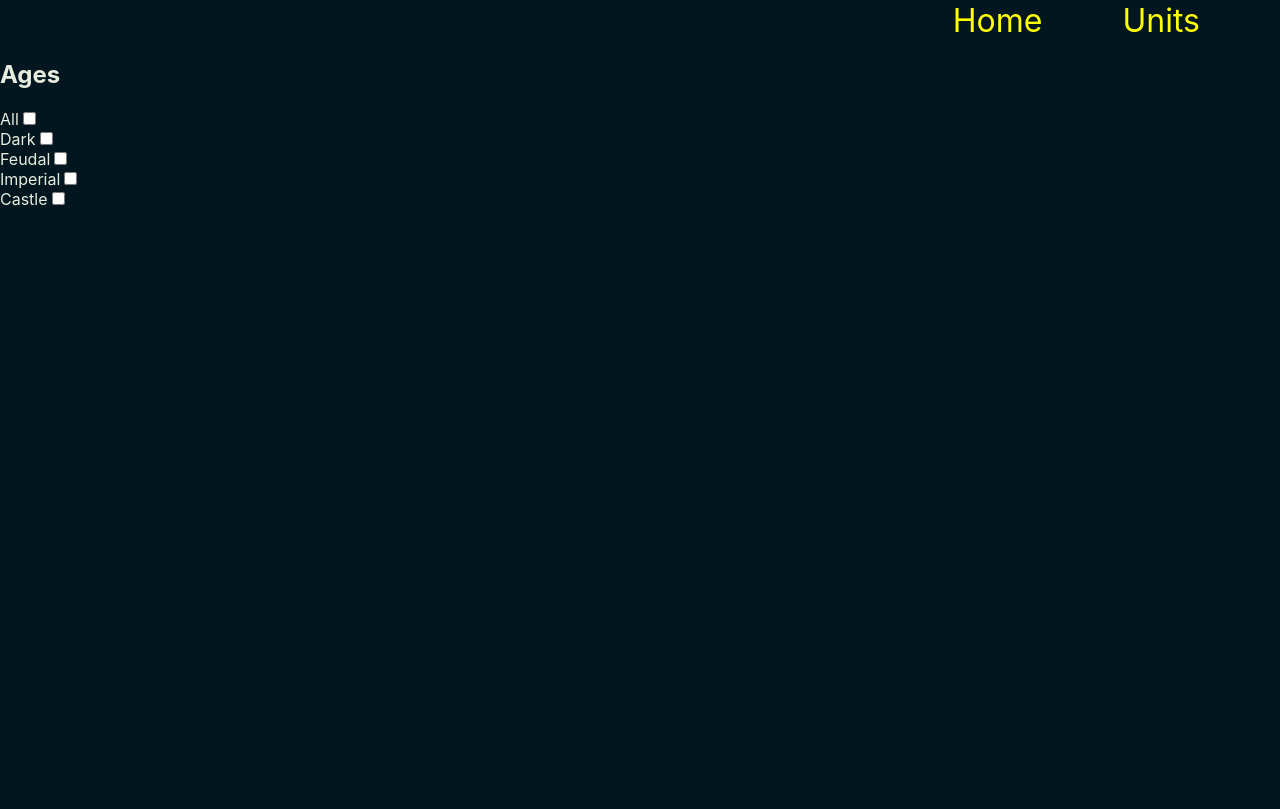
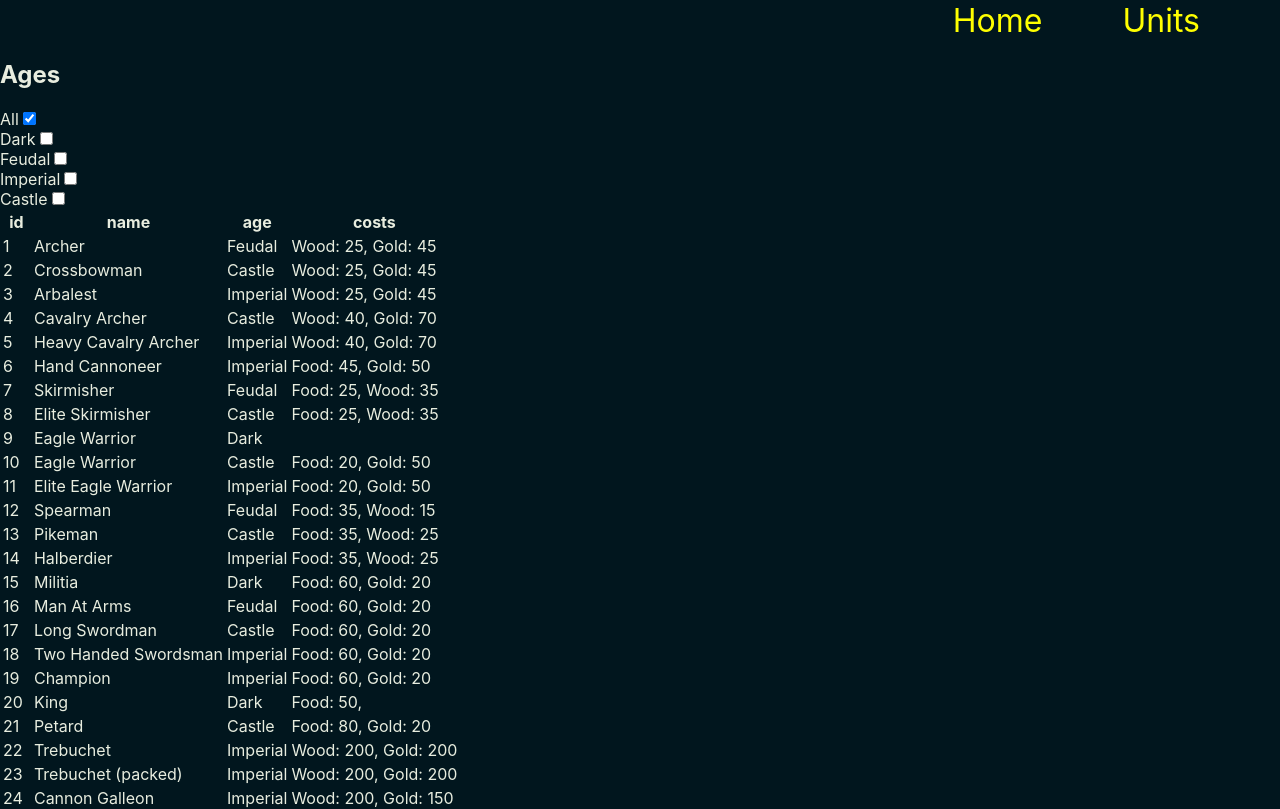
Before and after one commit to Maxlous/ageofempires-units, a React (Create React App) app: page /units in a window 1280 px wide. Shown: the top 809 px of the page. Built offline with nearby package versions, Linux system fonts and the light colour scheme.

Commit message:
Table item and Unit Table components created, displaying the units

```diff
--- a/src/components/Ages.js
+++ b/src/components/Ages.js
@@ -1,14 +1,37 @@
+import { useState, useEffect } from "react";
 import { filterAccordingToAge, removeAge } from "../redux/actions";
 import { useDispatch } from "react-redux";
 
 const Ages = () => {
+  const [isAllSelected, setIsAllSelected] = useState(true);
   const dispatch = useDispatch();
 
+  useEffect(() => {
+    if (isAllSelected) {
+      dispatch(filterAccordingToAge("All"));
+    }
+  });
+
   const handleCheck = (e) => {
-    if (e.target.checked) {
+    if (e.target.checked && isAllSelected) {
+      setIsAllSelected(false);
+      dispatch(removeAge("Remove", "All"));
+      dispatch(filterAccordingToAge(e.target.value));
+    }
+    if (e.target.checked && !isAllSelected) {
       dispatch(filterAccordingToAge(e.target.value));
     } else {
       dispatch(removeAge("Remove", e.target.value));
+    }
+  };
+
+  const handleAll = (e) => {
+    if (e.target.checked) {
+      setIsAllSelected(false);
+      dispatch(removeAge("Remove", "All"));
+    } else {
+      dispatch(removeAge("Remove", "All"));
+      setIsAllSelected(true);
     }
   };
 
@@ -17,7 +40,17 @@ const Ages = () => {
       <h2>Ages</h2>
       <div>
         <label htmlFor="all">All</label>
-        <input onChange={handleCheck} type="checkbox" value="All" id="all" />
+        {isAllSelected ? (
+          <input
+            onChange={handleAll}
+            type="checkbox"
+            value="All"
+            id="all"
+            defaultChecked
+          />
+        ) : (
+          <input onChange={handleAll} type="checkbox" value="All" id="all" />
+        )}
       </div>
       <div>
         <label htmlFor="dark">Dark</label>
--- /dev/null
+++ b/src/components/TableItem.js
@@ -0,0 +1,17 @@
+const TableItem = ({ id, name, age, costs }) => {
+  return (
+    <tr>
+      <td>{id}</td>
+      <td>{name}</td>
+      <td>{age}</td>
+      <td>
+        {costs &&
+          Object.entries(costs).map(([key, value], index) => {
+            return `${key}: ${value}${index === 0 ? ", " : " "}`;
+          })}
+      </td>
+    </tr>
+  );
+};
+
+export default TableItem;
--- /dev/null
+++ b/src/components/UnitTable.js
@@ -0,0 +1,30 @@
+import { useSelector } from "react-redux";
+import TableItem from "./TableItem";
+
+const UnitTable = () => {
+  const data = useSelector((state) => state.agesReducer);
+  console.log(data);
+  return (
+    <table>
+      <tr key="heading">
+        <th>id</th>
+        <th>name</th>
+        <th>age</th>
+        <th>costs</th>
+      </tr>
+      {data.map((unit) => {
+        return (
+          <TableItem
+            key={unit.id}
+            name={unit.name}
+            age={unit.age}
+            costs={unit.cost}
+            id={unit.id}
+          />
+        );
+      })}
+    </table>
+  );
+};
+
+export default UnitTable;
--- a/src/pages/Units.js
+++ b/src/pages/Units.js
@@ -1,11 +1,11 @@
-import { useSelector } from "react-redux";
 import Ages from "../components/Ages";
+import UnitTable from "../components/UnitTable";
+
 const Units = () => {
-  const data = useSelector((state) => state.agesReducer);
-  console.log(data);
   return (
     <div>
       <Ages />
+      <UnitTable />
     </div>
   );
 };
--- a/src/redux/actions.js
+++ b/src/redux/actions.js
@@ -38,3 +38,9 @@ export const removeAge = (payload, age) => {
     age: age,
   };
 };
+
+export const allAges = () => {
+  return {
+    type: types.ALL_AGES,
+  };
+};
--- a/src/redux/reducers/agesReducer.js
+++ b/src/redux/reducers/agesReducer.js
@@ -3,6 +3,8 @@ import data from "../../data.json";
 
 const agesReducer = (state = [], action) => {
   switch (action.type) {
+    case types.ALL_AGES:
+      return [...data.units];
     case types.FEUDAL:
       return [...state, ...data.units.filter((unit) => unit.age === "Feudal")];
     case types.DARK:
@@ -15,6 +17,7 @@ const agesReducer = (state = [], action) => {
     case types.CASTLE:
       return [...state, ...data.units.filter((unit) => unit.age === "Castle")];
     case types.REMOVE_AGE:
+      if (action.age === "All") return [];
       return [...state.filter((unit) => unit.age !== action.age)];
     default:
       return state;
--- a/src/redux/sagas/agesSaga.js
+++ b/src/redux/sagas/agesSaga.js
@@ -6,6 +6,7 @@ import {
   castleAge,
   imperialAge,
   removeAge,
+  allAges,
 } from "../actions";
 
 function* asyncUpdateAges(action) {
@@ -13,6 +14,7 @@ function* asyncUpdateAges(action) {
   if (action.payload === "Feudal") yield put(feudalAge());
   if (action.payload === "Castle") yield put(castleAge());
   if (action.payload === "Imperial") yield put(imperialAge());
+  if (action.payload === "All") yield put(allAges());
 }
 
 function* asyncRemoveAges(action) {
--- a/src/redux/types.js
+++ b/src/redux/types.js
@@ -5,4 +5,5 @@ export const types = {
   CASTLE: "CASTLE",
   IMPERIAL: "IMPERIAL",
   REMOVE_AGE: "REMOVE_AGE",
+  ALL_AGES: "ALL_AGES",
 };
```
